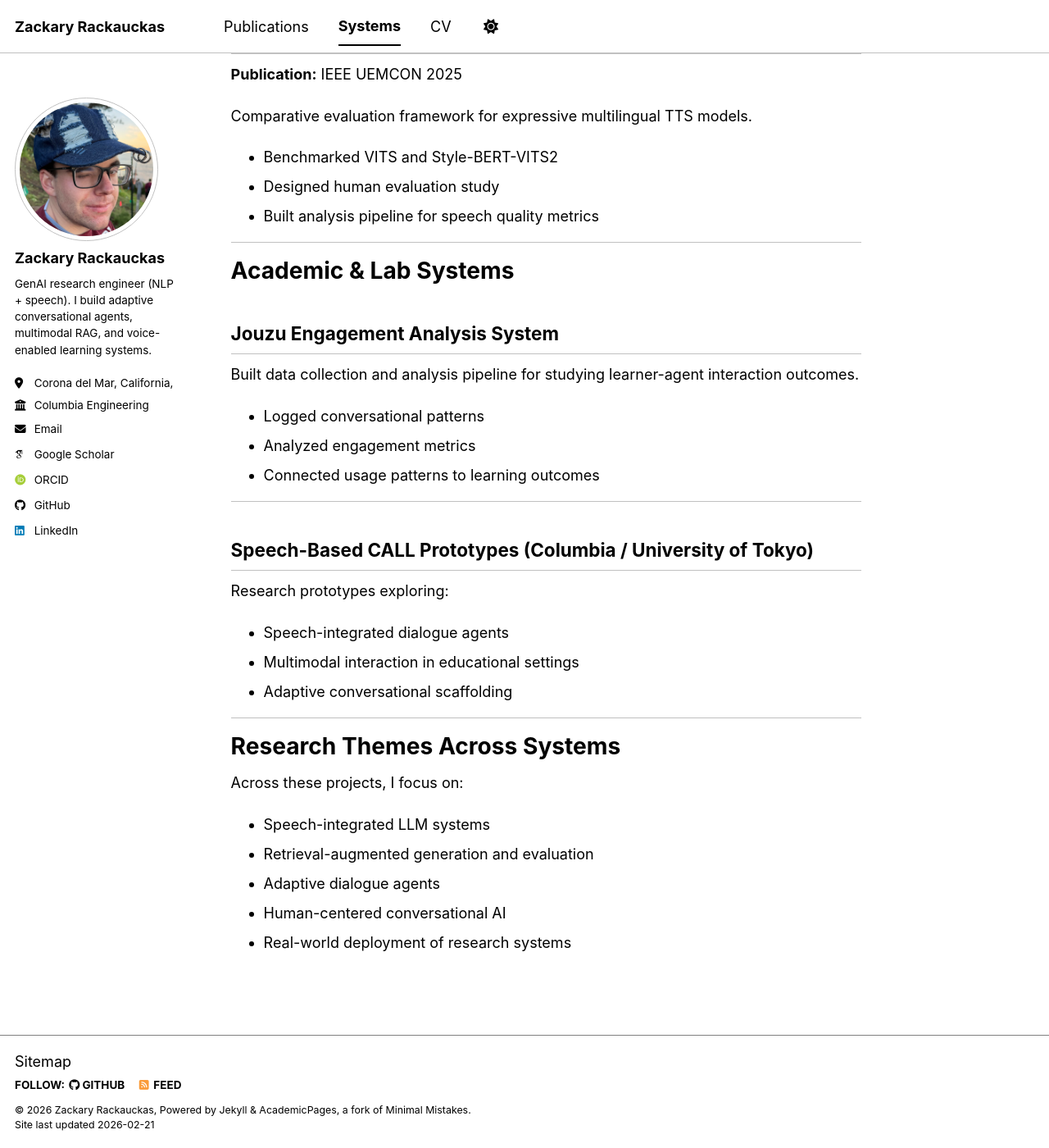
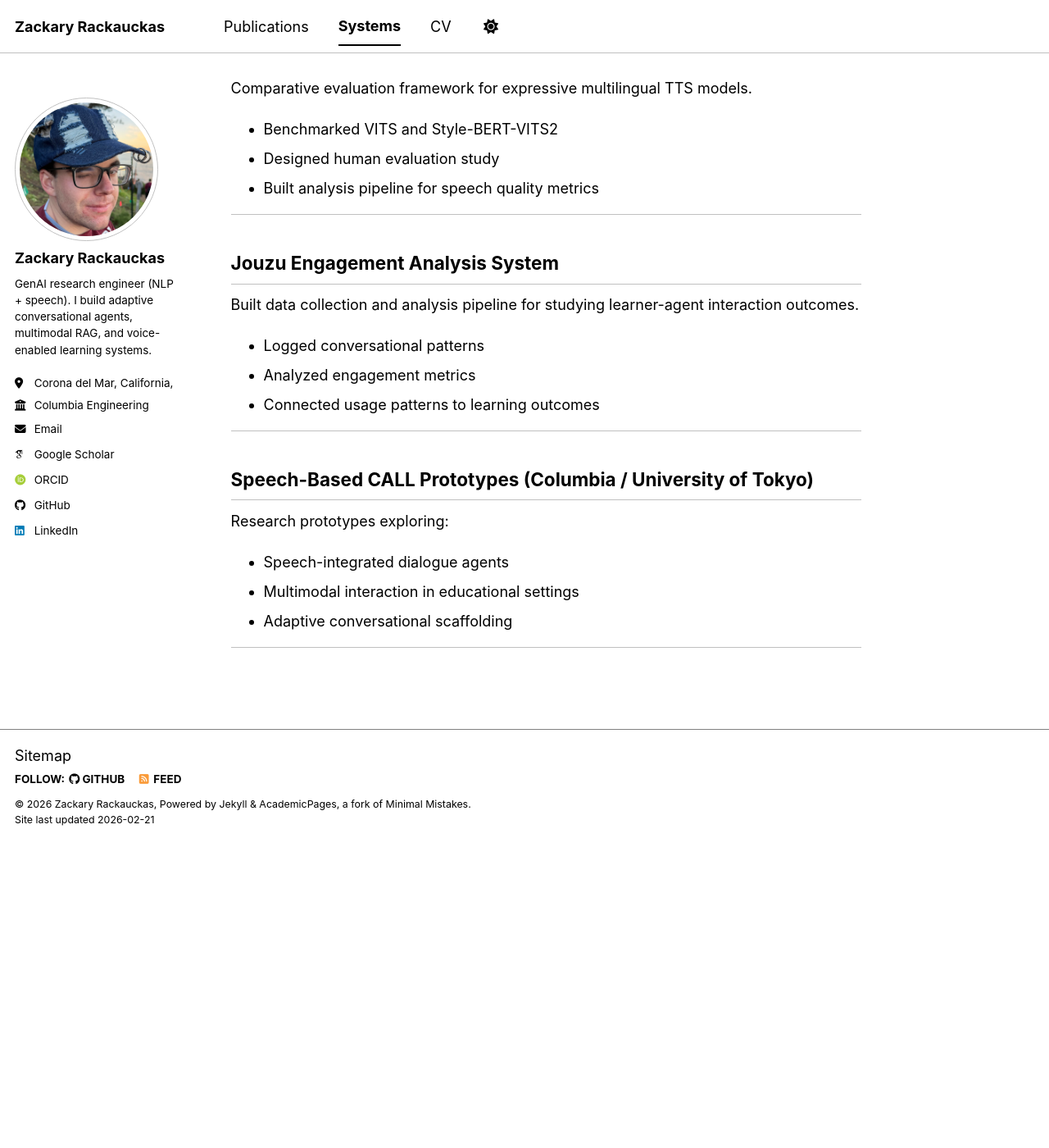
Before and after one commit to zackrack/zackrack.github.io, a Jekyll site: the page built from _pages/systems.md, in a window 1280 px wide and 1400 px high, scrolled down 1907 px. Shown: the whole window at 82% size. Built offline with Jekyll 4.4.1, drawn with Linux system fonts in a browser that asks for light colours; some web fonts are replaced; a script bundle is joined from its source files by our own code; library files that are not in the unit come from our copies; after the commit the page ends 2934 px from its top, so only the background shows below that; some of the changed text lies outside the part shown.

Commit message:
Revise systems.md to streamline content
Removed sections on Major Research & Production Systems and Research Themes Across Systems.

```diff
--- a/_pages/systems.md
+++ b/_pages/systems.md
@@ -4,8 +4,6 @@ title: "Systems"
 permalink: /systems/
 author_profile: true
 ---
-
-# Major Research & Production Systems
 
 ## Jouzu — LLM-Driven Character Learning Platform (Founder)
 **Website:** [jouzu.ai](https://jouzu.ai)
@@ -77,8 +75,6 @@ Comparative evaluation framework for expressive multilingual TTS models.
 
 ---
 
-# Academic & Lab Systems
-
 ## Jouzu Engagement Analysis System
 Built data collection and analysis pipeline for studying learner-agent interaction outcomes.
 
@@ -96,13 +92,3 @@ Research prototypes exploring:
 - Adaptive conversational scaffolding
 
 ---
-
-# Research Themes Across Systems
-
-Across these projects, I focus on:
-
-- Speech-integrated LLM systems
-- Retrieval-augmented generation and evaluation
-- Adaptive dialogue agents
-- Human-centered conversational AI
-- Real-world deployment of research systems
```
